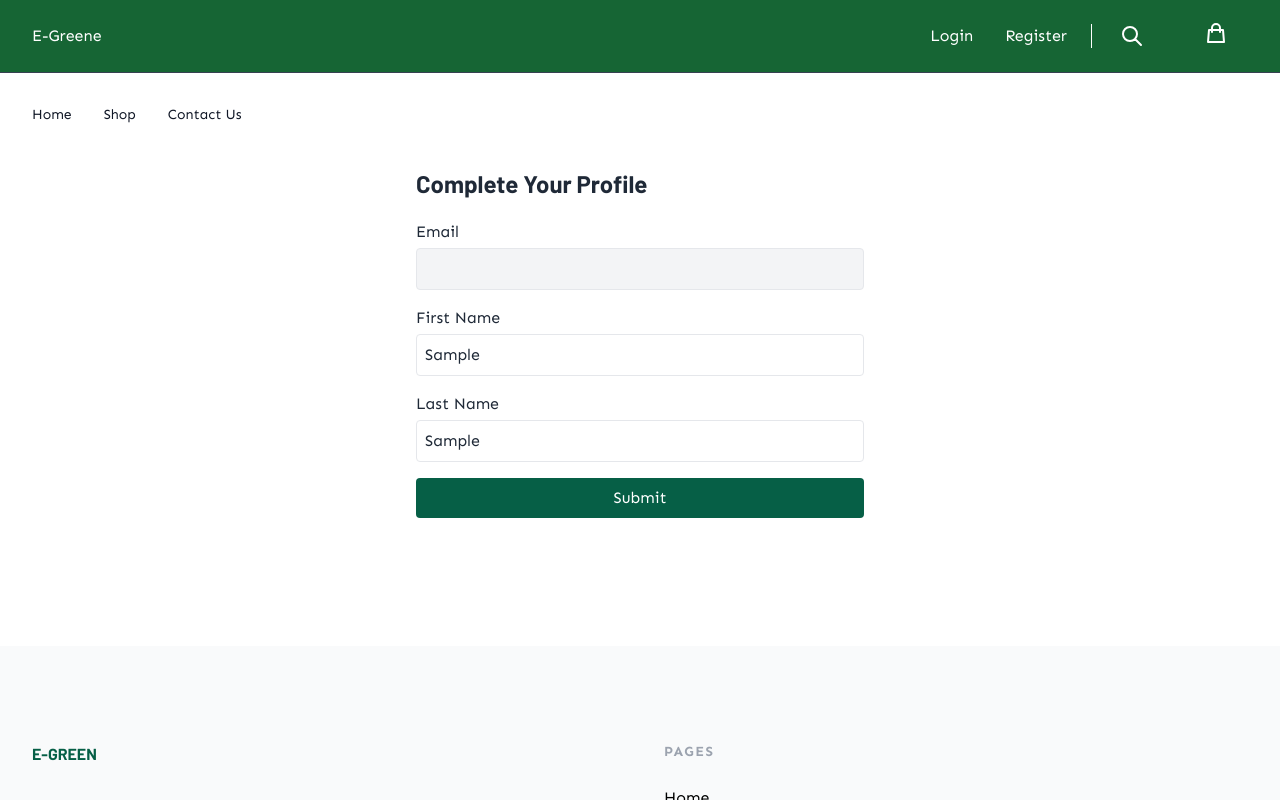
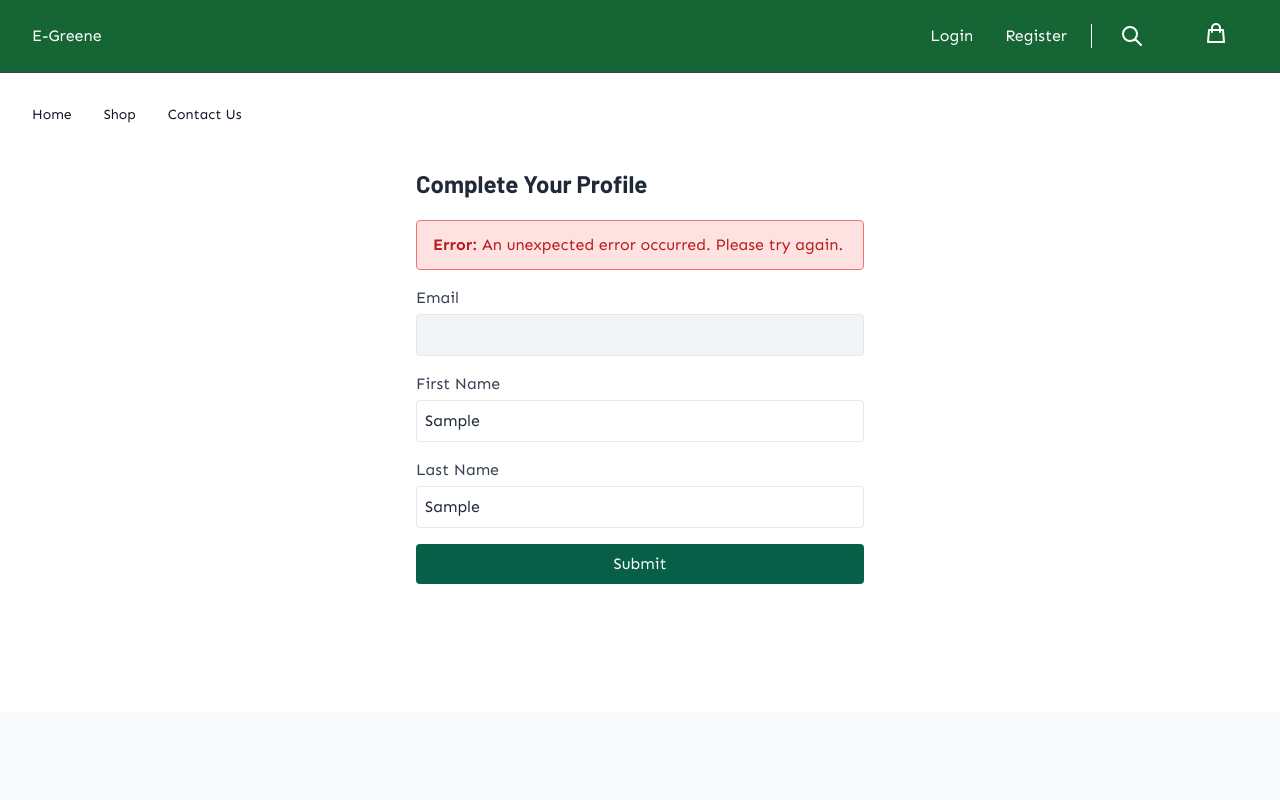
Before and after one commit to kajugadaniels/django-nextjs-ecommerce, a Next.js app in the folder client/: page /profile in a window 1280 px wide. Both pictures are taken after typing "Sample", "Sample" into the empty fields and a click on the button "Submit". Shown: the top 800 px of the page. Built offline with nearby package versions, Linux system fonts and the light colour scheme; no server answers.

Commit message:
Add loading to profile

```diff
--- a/client/app/(root)/profile/page.tsx
+++ b/client/app/(root)/profile/page.tsx
@@ -3,6 +3,7 @@
 import React, { useState, useEffect } from 'react';
 import { useUser } from "@clerk/nextjs";
 import { useRouter } from 'next/navigation';
+import { getApiUrl } from '@/lib/apiConfig';
 
 const Profile = () => {
     const { isLoaded, user } = useUser();
@@ -13,6 +14,8 @@ const Profile = () => {
         first_name: '',
         last_name: ''
     });
+    const [isSubmitting, setIsSubmitting] = useState(false);
+    const [error, setError] = useState<string | null>(null);
 
     useEffect(() => {
         if (isLoaded && user) {
@@ -27,8 +30,11 @@ const Profile = () => {
 
     const handleSubmit = async (e: React.FormEvent) => {
         e.preventDefault();
+        setIsSubmitting(true);
+        setError(null);
+
         try {
-            const response = await fetch(`${process.env.NEXT_PUBLIC_API_URL}/auth/users/`, {
+            const response = await fetch(`${getApiUrl()}/auth/users/`, {
                 method: 'POST',
                 headers: {
                     'Content-Type': 'application/json',
@@ -40,53 +46,79 @@ const Profile = () => {
                 console.log('User data submitted successfully');
                 router.push('/');
             } else {
-                console.error('Failed to submit user data');
+                const errorData = await response.json();
+                setError(errorData.message || 'Failed to submit user data. Please try again.');
             }
         } catch (error) {
             console.error('Error submitting user data:', error);
+            setError('An unexpected error occurred. Please try again.');
+        } finally {
+            setIsSubmitting(false);
         }
     };
 
     if (!isLoaded) {
-        return <div>Loading...</div>;
+        return <div className="flex justify-center items-center h-screen">
+            <div className="animate-spin rounded-full h-32 w-32 border-t-2 border-b-2 border-emerald-900"></div>
+        </div>;
     }
 
     return (
         <div className="max-w-md mx-auto mt-10 py-32">
             <h1 className="text-2xl font-bold mb-5">Complete Your Profile</h1>
+            {error && (
+                <div className="bg-red-100 border border-red-400 text-red-700 px-4 py-3 rounded relative mb-4" role="alert">
+                    <strong className="font-bold">Error:</strong>
+                    <span className="block sm:inline"> {error}</span>
+                </div>
+            )}
             <form onSubmit={handleSubmit} className="space-y-4">
                 <div>
-                    <label htmlFor="email" className="block mb-1">Email</label>
+                    <label htmlFor="email" className="block mb-1 font-medium text-gray-700">Email</label>
                     <input
                         type="email"
                         id="email"
                         value={userData.email}
                         readOnly
-                        className="w-full p-2 border rounded bg-gray-100"
+                        className="w-full p-2 border rounded bg-gray-100 text-gray-600"
                     />
                 </div>
                 <div>
-                    <label htmlFor="first_name" className="block mb-1">First Name</label>
+                    <label htmlFor="first_name" className="block mb-1 font-medium text-gray-700">First Name</label>
                     <input
                         type="text"
                         id="first_name"
                         value={userData.first_name}
                         onChange={(e) => setUserData({...userData, first_name: e.target.value})}
-                        className="w-full p-2 border rounded"
+                        className="w-full p-2 border rounded focus:ring-2 focus:ring-emerald-500 focus:border-transparent"
+                        required
                     />
                 </div>
                 <div>
-                    <label htmlFor="last_name" className="block mb-1">Last Name</label>
+                    <label htmlFor="last_name" className="block mb-1 font-medium text-gray-700">Last Name</label>
                     <input
                         type="text"
                         id="last_name"
                         value={userData.last_name}
                         onChange={(e) => setUserData({...userData, last_name: e.target.value})}
-                        className="w-full p-2 border rounded"
+                        className="w-full p-2 border rounded focus:ring-2 focus:ring-emerald-500 focus:border-transparent"
+                        required
                     />
                 </div>
-                <button type="submit" className="w-full bg-emerald-800 text-white p-2 rounded hover:bg-emerald-700">
-                    Submit
+                <button
+                    type="submit"
+                    className={`w-full bg-emerald-800 text-white p-2 rounded hover:bg-emerald-700 focus:outline-none focus:ring-2 focus:ring-emerald-500 focus:ring-opacity-50 transition duration-150 ease-in-out ${isSubmitting ? 'opacity-50 cursor-not-allowed' : ''}`}
+                    disabled={isSubmitting}
+                >
+                    {isSubmitting ? (
+                        <span className="flex items-center justify-center">
+                            <svg className="animate-spin -ml-1 mr-3 h-5 w-5 text-white" xmlns="http://www.w3.org/2000/svg" fill="none" viewBox="0 0 24 24">
+                                <circle className="opacity-25" cx="12" cy="12" r="10" stroke="currentColor" strokeWidth="4"></circle>
+                                <path className="opacity-75" fill="currentColor" d="M4 12a8 8 0 018-8V0C5.373 0 0 5.373 0 12h4zm2 5.291A7.962 7.962 0 014 12H0c0 3.042 1.135 5.824 3 7.938l3-2.647z"></path>
+                            </svg>
+                            Submitting...
+                        </span>
+                    ) : 'Submit'}
                 </button>
             </form>
         </div>
```
Also changed, not shown: 2 other files (tests, documents, lock files or other folders).
